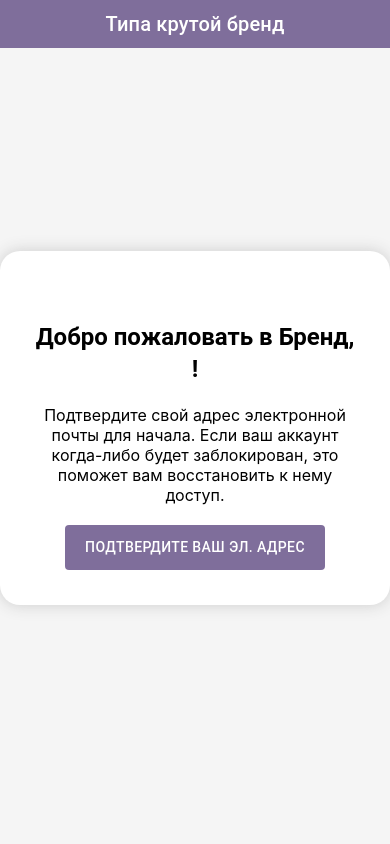
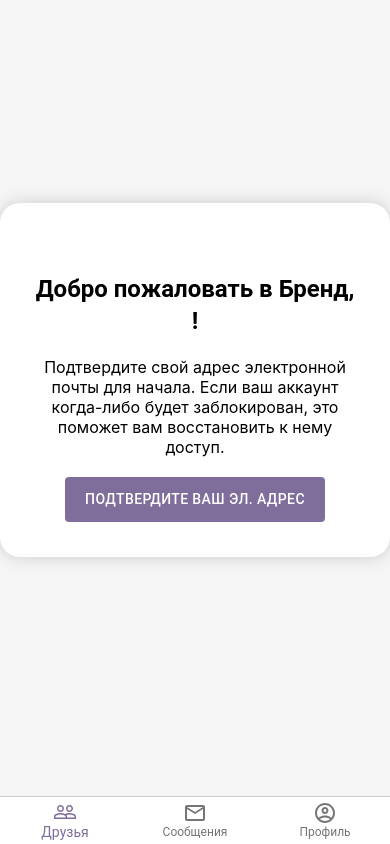
Before and after one commit to Arthur-Agadzhanyan/chat-app-client, a Next.js app: page /verify in a window 390 px wide. Built offline with nearby package versions, Linux system fonts and the light colour scheme; no server answers; sample sign-in values are in the browser's storage.

Commit message:
added: mobile menu

```diff
--- a/HOC/withAuth.tsx
+++ b/HOC/withAuth.tsx
@@ -2,6 +2,7 @@ import { useRouter } from "next/router";
 import React, { FC, useContext, useEffect } from "react";
 import { Context } from "../pages/_app";
 import Header from "../components/Header/Header";
+import MobileNavigation from "../components/MobileNavigation/MobileNavigation";
 
 const withAuth = (WrappedComponent: any) => {
   return (props: any) => {
@@ -25,6 +26,7 @@ const withAuth = (WrappedComponent: any) => {
       return (<>
         <Header store={store} />
         <WrappedComponent {...props} />
+        <MobileNavigation/>
       </>)
     }
 
--- a/components/Header/Header.tsx
+++ b/components/Header/Header.tsx
@@ -3,8 +3,14 @@ import { AppBar, Toolbar, Typography, Grid, Avatar, Box, Paper, Menu, MenuItem }
 import Link from "next/link"
 import { HeaderProps } from './interfaces';
 import ExpandMoreIcon from '@material-ui/icons/ExpandMore';
+import MailOutlineIcon from '@material-ui/icons/MailOutline';
+import PeopleOutlineIcon from '@material-ui/icons/PeopleOutline';
 import HeaderStyles from './header.style';
+import NotificationsNoneIcon from '@material-ui/icons/NotificationsNone';
 
+// import EmailIcon from '@material-ui/icons/Email';
+// import PeopleAltIcon from '@material-ui/icons/PeopleAlt';
+// import NotificationsIcon from '@material-ui/icons/Notifications';
 
 const Header: FC<HeaderProps> = ({ store }) => {
     const classes = HeaderStyles()
@@ -19,7 +25,7 @@ const Header: FC<HeaderProps> = ({ store }) => {
         setAnchorEl(null);
     }
 
-    const logout = ()=>{
+    const logout = () => {
         setAnchorEl(null);
         store.logout()
     }
@@ -38,15 +44,34 @@ const Header: FC<HeaderProps> = ({ store }) => {
                             </Typography>
 
                             {store.user.verified && (
+                                <>
+
+                                    <Box className={classes.avatar}>
+                                        <NotificationsNoneIcon />
+                                    </Box>
+
+
+                                    <Link href="/chats">
+                                        <Box className={classes.avatar}>
+                                            <MailOutlineIcon />
+                                        </Box>
+                                    </Link>
+
+                                    <Link href="/friends">
+                                        <Box className={classes.avatar}>
+                                            <PeopleOutlineIcon />
+                                        </Box>
+                                    </Link>
                                     <Box className={classes.avatar} onClick={handleClick}>
                                         <Typography variant="h6" className={classes.avatar__text}>
                                             {store.user.firstName}
                                         </Typography>
+
                                         <Avatar aria-label="recipe" color="primary" className={classes.avatar__image}>
                                             {store.user.firstName[0].toUpperCase()}
                                         </Avatar>
-                                    <ExpandMoreIcon className={classes.avatar__icon} />
                                     </Box>
+                                </>
                             )}
                         </Toolbar>
                     </Grid>
@@ -61,23 +86,20 @@ const Header: FC<HeaderProps> = ({ store }) => {
                 onClose={handleClose}
                 transformOrigin={{
                     vertical: 'bottom',
-                    horizontal: 'center',
+                    horizontal: 'left',
                 }}
                 elevation={0}
                 className={classes.menu}
             >
                 <Paper className={classes.poppup}>
-                    <Typography className={classes.poppup__title}>{store.user.firstName} {store.user.lastName}</Typography>
-                    <Link href="/chats">
-                        <MenuItem onClick={handleClose} className={classes.poppup__link}>Чаты</MenuItem>
-                    </Link>
-                    <Link href="/users">
-                        <MenuItem onClick={handleClose} className={classes.poppup__link}>Пользователи</MenuItem>
+                    {/* <Typography className={classes.poppup__title}>{store.user.firstName} {store.user.lastName}</Typography> */}
+                    <Link href="/profile">
+                        <MenuItem onClick={handleClose} className={classes.poppup__link}>Профиль</MenuItem>
                     </Link>
                     <Link href="/settings">
                         <MenuItem onClick={handleClose} className={classes.poppup__link}>Настройки</MenuItem>
                     </Link>
-                    <MenuItem onClick={logout} className={classes.poppup__link}>Выйти</MenuItem>
+                    <MenuItem onClick={logout} className={`${classes.poppup__link} ${classes.exit}`}>Выйти</MenuItem>
                 </Paper>
             </Menu>
         </>
--- a/components/Header/header.style.ts
+++ b/components/Header/header.style.ts
@@ -3,7 +3,12 @@ import { makeStyles, Theme, createStyles } from '@material-ui/core';
 const HeaderStyles = makeStyles((theme: Theme) =>
     createStyles({
         appBar:{
-            height: 48
+            height: 48,
+            position: "sticky",
+            top: 0,
+            [theme.breakpoints.down('sm')]: {
+                display: "none"
+            }
         },
         content: {
             display: "flex",
@@ -51,7 +56,6 @@ const HeaderStyles = makeStyles((theme: Theme) =>
         poppup:{
             border: "1px solid #ccc",
             background: "#fff",
-            padding: "10px 20px",
 
         },
         poppup__title:{
@@ -60,9 +64,11 @@ const HeaderStyles = makeStyles((theme: Theme) =>
         },
         poppup__link:{
             display: "block",
-            marginBottom: 5,
             fontSize: 17,
-            padding: "10px 5px"
+            padding: "12px 25px"
+        },
+        exit:{
+            borderTop: "1px solid #ccc"
         }
     }),
 );
--- /dev/null
+++ b/components/MobileNavigation/MobileNavigation.tsx
@@ -0,0 +1,73 @@
+import React, { useEffect } from 'react';
+import { makeStyles } from '@material-ui/core/styles';
+import BottomNavigation from '@material-ui/core/BottomNavigation';
+import BottomNavigationAction from '@material-ui/core/BottomNavigationAction';
+import RestoreIcon from '@material-ui/icons/Restore';
+import FavoriteIcon from '@material-ui/icons/Favorite';
+import LocationOnIcon from '@material-ui/icons/LocationOn';
+import MobileNavStyles from './mobile.nav.style';
+
+import ExpandMoreIcon from '@material-ui/icons/ExpandMore';
+import MailOutlineIcon from '@material-ui/icons/MailOutline';
+import PeopleOutlineIcon from '@material-ui/icons/PeopleOutline';
+import NotificationsNoneIcon from '@material-ui/icons/NotificationsNone';
+import AccountCircleOutlinedIcon from '@material-ui/icons/AccountCircleOutlined';
+
+import Link from "next/link"
+import { useRouter } from 'next/router';
+
+const MobileNavigation = () => {
+
+    const classes = MobileNavStyles();
+    const [value, setValue] = React.useState(0);
+    const Router = useRouter()
+
+    const onLink = (link: string)=>{
+        Router.push(link)
+    }
+
+    useEffect(()=>{
+        if(Router.pathname === "/friends"){
+            setValue(0)
+        }
+        if(Router.pathname === "/chats"){
+            setValue(1)
+        }
+        if(Router.pathname === "/profile"){
+            setValue(2)
+        }
+    },[Router])
+
+    return (
+        <BottomNavigation
+            value={value}
+            onChange={(event, newValue) => {
+                console.log(event)
+                setValue(newValue)
+            }}
+            showLabels
+            className={classes.root}
+        >
+
+            <BottomNavigationAction
+                label="Друзья"
+                icon={<PeopleOutlineIcon />}
+                onClick={() => onLink("/users")}
+            />
+            <BottomNavigationAction
+                label="Сообщения"
+                icon={<MailOutlineIcon />}
+                onClick={() => onLink("/chats")}
+            />
+
+            <BottomNavigationAction
+                label="Профиль"
+                icon={<AccountCircleOutlinedIcon />}
+                onClick={() => onLink("/profile")}
+            />
+
+        </BottomNavigation>
+    );
+}
+
+export default MobileNavigation;
--- /dev/null
+++ b/components/MobileNavigation/interfaces.ts
@@ -0,0 +1,3 @@
+export interface MobileNavProps {
+
+}
--- /dev/null
+++ b/components/MobileNavigation/mobile.nav.style.ts
@@ -0,0 +1,20 @@
+import { makeStyles, Theme, createStyles } from '@material-ui/core';
+
+const MobileNavStyles = makeStyles((theme: Theme) =>
+    createStyles({
+        root:{
+            width: "100%",
+            position: "fixed",
+            maxHeight: 48,
+            bottom: 0,
+            left: 0,
+            right: 0,
+            borderTop: "1px solid #ccc",
+            [theme.breakpoints.up('md')]: {
+                display: "none"
+            }
+        }
+    }),
+);
+
+export default MobileNavStyles
--- a/components/TopPanel/TopPanel.tsx
+++ b/components/TopPanel/TopPanel.tsx
@@ -5,7 +5,7 @@ import TopPanelStyles from './top-panel.style';
 import { TopPanelProps } from './interfaces';
 import AdvancedSearch from './AdvancedSearch/AdvancedSearch';
 
-const TopPanel: FC<TopPanelProps> = ({ getCountries, changeCountry, changeAge, advancedForm }) => {
+const TopPanel: FC<TopPanelProps> = ({ title,getCountries, changeCountry, changeAge, advancedForm }) => {
     const classes = TopPanelStyles()
     const [advancedSearch, setAdvancedSearch] = useState<boolean>(false)
 
@@ -23,7 +23,7 @@ const TopPanel: FC<TopPanelProps> = ({ getCountries, changeCountry, changeAge, a
 
     return (
         <Box className={classes.topPanel}>
-            <Typography variant="h4" className={classes.pageTitle}>Поиск друзей</Typography>
+            {title && <Typography variant="h4" className={classes.pageTitle}>{title}</Typography>}
             <Box className={classes.searchContainer}>
                 <TextField
                     className={classes.search}
--- a/components/TopPanel/interfaces.ts
+++ b/components/TopPanel/interfaces.ts
@@ -6,5 +6,6 @@ export interface TopPanelProps{
         location: string,
         ageFrom: string,
         ageTo: string
-    }
+    },
+    title?: string
 }
--- a/pages/chats/[id].tsx
+++ b/pages/chats/[id].tsx
@@ -1,6 +1,6 @@
-import React, { useContext, useEffect } from 'react';
+import React, { useContext } from 'react';
 import withAuth from '../../HOC/withAuth';
-import { Grid, TextareaAutosize, Avatar, CardHeader, Card, Fade } from "@material-ui/core"
+import { Grid } from "@material-ui/core"
 import { Context } from './../_app';
 import { observer } from 'mobx-react-lite';
 
--- a/pages/users/index.tsx
+++ b/pages/users/index.tsx
@@ -104,7 +104,7 @@ const users = () => {
     return (
         <UsersContainer
             topPanel={
-                <TopPanel changeAge={changeAge} changeCountry={changeCountry} getCountries={getCountries} advancedForm={advancedForm}/>
+                <TopPanel title={"Поиск друзей"} changeAge={changeAge} changeCountry={changeCountry} getCountries={getCountries} advancedForm={advancedForm}/>
             }>
 
             {users && users.map((user: Friend, i: number) => (
--- a/styles/globals.css
+++ b/styles/globals.css
@@ -35,6 +35,13 @@ a {
   padding-bottom: 0 !important;
 }
 
+
+@media screen and (max-width: 960px) {
+  html,body{
+    padding-bottom: 35px;
+  }
+}
+
 @media screen and (max-width: 600px) {
   *::-webkit-scrollbar {
     width: 3px;
```
Also changed, not shown: pages/profile.tsx (added, +13 -0 lines). Lines whose indentation alone changed are shown as unchanged.
